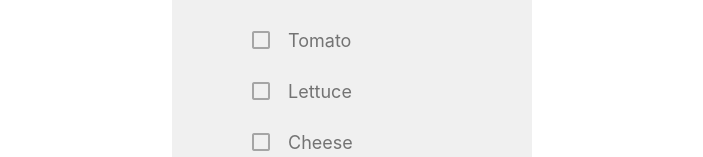
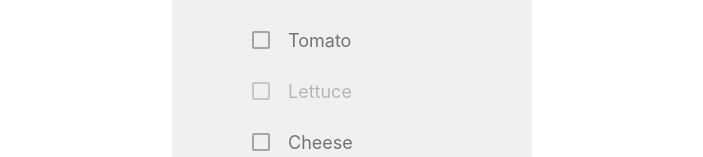
Before and after one commit to devinardya/mandatory-uxdesign1, a React (Create React App) app: page / in a window 1280 px wide. Both pictures are taken after a click on the element "Checkboxes". Shown: the part 429-586 px from the top of the page, without its empty margins (288-991 px from the left). Built offline with nearby package versions, Linux system fonts and the light colour scheme.

Commit message:
adding disabled stat on radio and checkbox

```diff
--- a/src/App.js
+++ b/src/App.js
@@ -7,7 +7,7 @@ import Radio from '../src/Radio/Radio';
 
 function App() {
 
-  const [tab, updateTab] = useState("switch");
+  const [tab, updateTab] = useState("text");
 
   const tabChange = (inputTab) => {
       updateTab(inputTab);
--- a/src/Checkbox/Checkbox.js
+++ b/src/Checkbox/Checkbox.js
@@ -85,9 +85,15 @@ const Checkbox = () => {
                                 </label>
                                 <ul className="checkbox-block__sub-option">
                                     {dataList.map(data => {
+                                        let disabledStatus;
+                                        if(data.name === "Lettuce") {
+                                            disabledStatus = "disabled";
+                                        } else {
+                                            disabledStatus = null;
+                                        }
                                         return <li key={data.id}>
-                                                    <label className="checkbox-block__sub-option__list">
-                                                        <input type="checkbox" checked={data.checked} onChange={() => toggleChecked(data.id)}/>
+                                                    <label className="checkbox-block__sub-option__list" disabled={disabledStatus}>
+                                                        <input type="checkbox" checked={data.checked} disabled={disabledStatus} onChange={() => toggleChecked(data.id)} />
                                                         <span className="checkbox-block__fakedisplay"></span>
                                                         {data.name}
                                                     </label>
--- a/src/Checkbox/checkbox.css
+++ b/src/Checkbox/checkbox.css
@@ -58,6 +58,16 @@ li {
     background-color: Rgb(201, 201, 201, 0.3);
 }
 
+.checkbox-block__sub-option__list > input[type="checkbox"][disabled] +  .checkbox-block__fakedisplay::before {
+    background-color:rgba(201, 201, 201, 0);
+    filter: opacity(55%);
+}
+
+.checkbox-block__sub-option__list[disabled] {
+    color:rgb(182, 182, 182);
+    cursor: auto;
+}
+
 .checkbox-block__sub-option__list:hover, .checkbox-block__main-option__list:hover {
     cursor: pointer;
 }
@@ -76,6 +86,12 @@ li {
 
 }
 
+.checkbox-block__sub-option__list > input[type="checkbox"]:hover + .checkbox-block__fakedisplay::before
+{
+    background-color: transparent;
+
+}
+
 
 .checkbox-block__sub-option__list > input[type="checkbox"]:hover:checked + .checkbox-block__fakedisplay::before,
 .checkbox-block__main-option__list > input[type="checkbox"]:hover:checked + .checkbox-block__fakedisplay::before {
--- a/src/Radio/Radio.js
+++ b/src/Radio/Radio.js
@@ -47,9 +47,15 @@ const Radio = () => {
                     <form className="radio-block__form">
                         <ul className="radio-block__form__ul">
                             {radioList.map(data => {
+                                let disabledStatus;
+                                if(data.name === "Ganymede") {
+                                    disabledStatus = "disabled";
+                                } else {
+                                    disabledStatus = null;
+                                }
                                 return <li key={data.id} className="radio-block__form__li">
-                                            <label className="radio-block__form__li__listdata">
-                                                <input type="radio" name="ringtone" checked={selected === data.name} value={data.name} onChange={onChange}/>
+                                            <label className="radio-block__form__li__listdata" disabled={disabledStatus}>
+                                                <input type="radio" name="ringtone" checked={selected === data.name} value={data.name} onChange={onChange} disabled={disabledStatus}/>
                                                 <span className="radio-block__form__fakedisplay"></span>
                                                 {data.name}
                                             </label>
--- a/src/Radio/radio.css
+++ b/src/Radio/radio.css
@@ -66,6 +66,10 @@ input[type="radio"] {
     transition: 0.5s;
 }
 
+.radio-block__form__li__listdata[disabled] {
+    color:rgb(182, 182, 182);
+}
+
 .radio-block__form__li__listdata > input[type="radio"]:hover ~ .radio-block__form__fakedisplay::before
 {
     padding: 5px;
@@ -73,7 +77,11 @@ input[type="radio"] {
     background-color: Rgb(201, 201, 201, 0.3);
 }
 
-
+.radio-block__form__li__listdata > input[type="radio"][disabled] ~ .radio-block__form__fakedisplay::before
+{
+    background-color: transparent;
+    color:rgb(182, 182, 182);
+}
 
 .radio-block__form__li__listdata > input[type="radio"]:focus:checked ~ .radio-block__form__fakedisplay::before
 {
```
